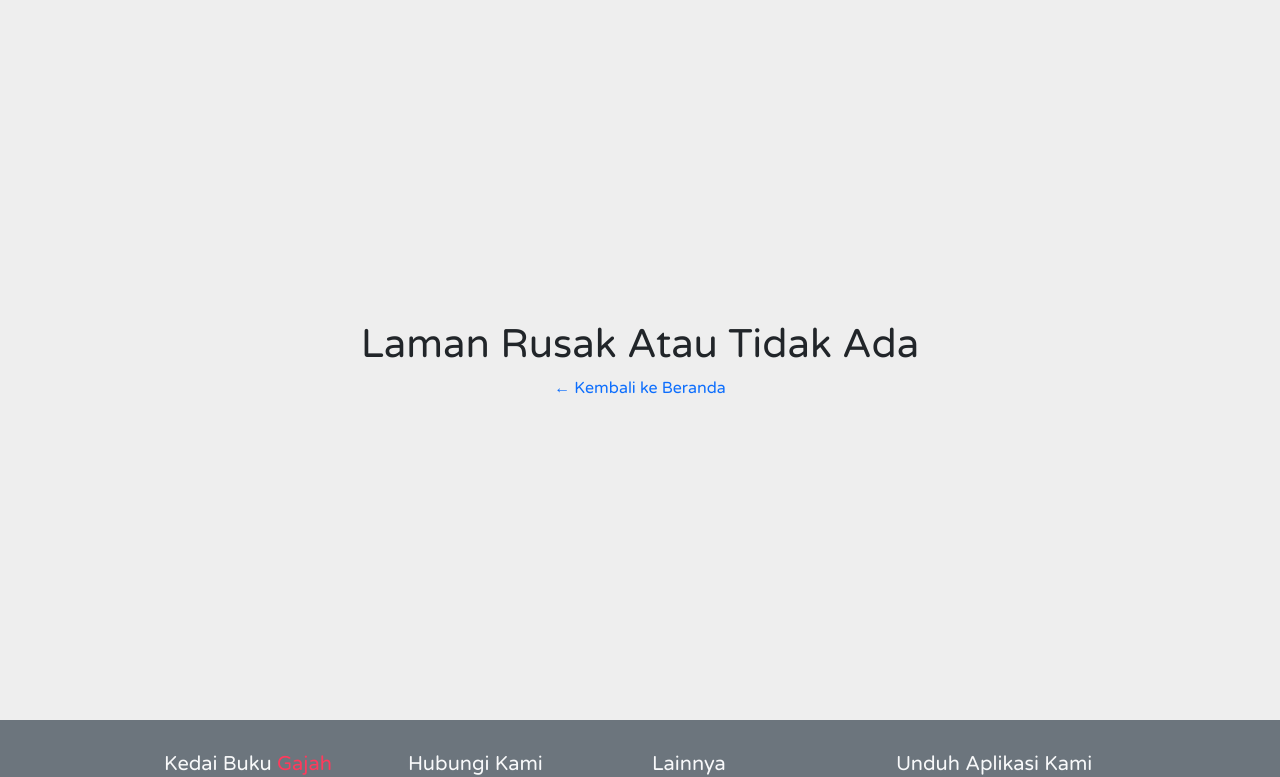
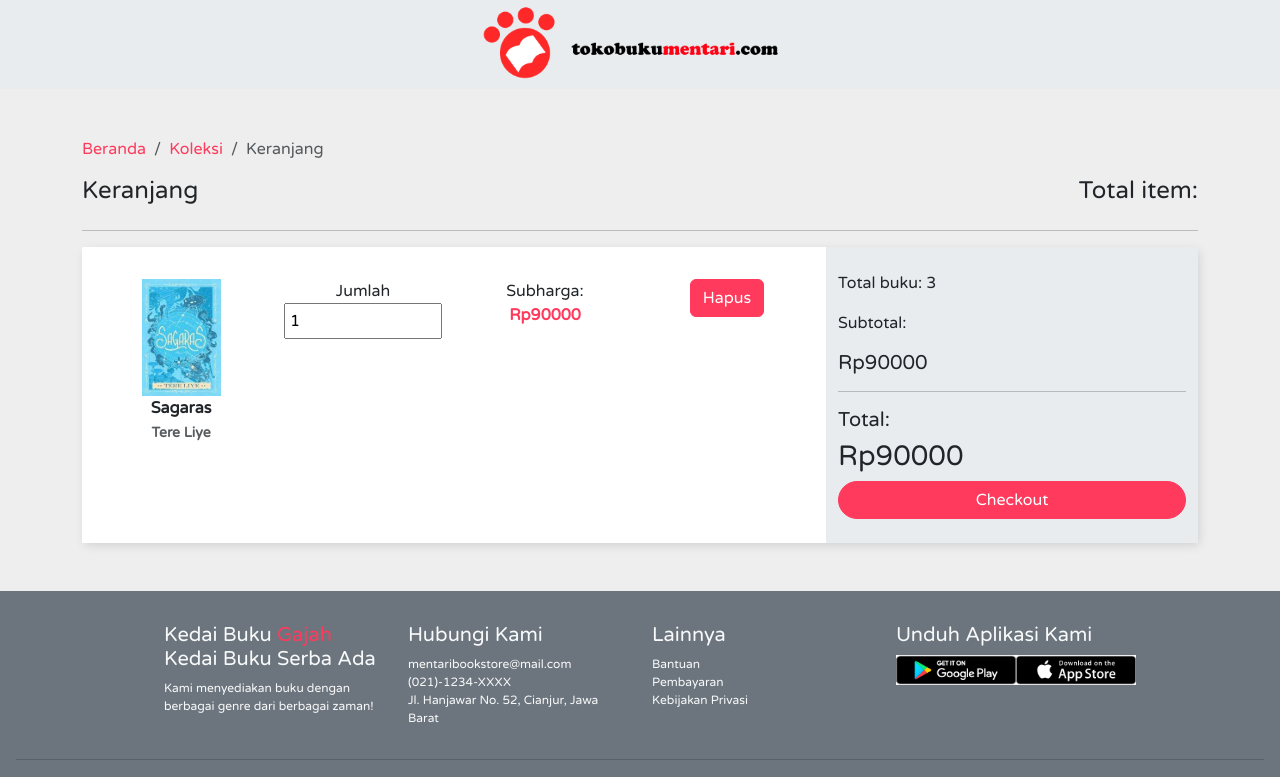
Before and after one commit to rizkiismail9a/tokobukumentari-fe, a Vue app: page /keranjang in a window 1280 px wide. Shown: the top 777 px of the page. Built offline with nearby package versions, Linux system fonts and the light colour scheme.

Commit message:
adding cart page

```diff
--- a/src/components/NavBar.vue
+++ b/src/components/NavBar.vue
@@ -53,7 +53,7 @@
             </li>
           </ul>
         </div>
-        <a class="cart mx-2 d-flex align-items-center">
+        <a href="/keranjang" class="cart mx-2 d-flex align-items-center">
           {{ $store.state.itemsAmount }}
           <i class="fa-solid fa-cart-shopping navbar__list-link font-pink"></i>
         </a>
--- a/src/components/SimpleHeader.vue
+++ b/src/components/SimpleHeader.vue
@@ -1,7 +1,14 @@
 <template>
   <div class="bg-body-secondary">
     <a href="/" class="m-auto d-block text-center">
-      <img src="/images/logo.png" class="object-fit-contain w-25" alt="logo tokobukumentari" />
+      <img src="/images/logo.png" class="object-fit-contain w-25 header__img" alt="logo tokobukumentari" />
     </a>
   </div>
 </template>
+<style scoped>
+@media screen and (max-width: 480px) {
+  .header__img {
+    width: 50% !important;
+  }
+}
+</style>
--- a/src/router/router.js
+++ b/src/router/router.js
@@ -34,6 +34,11 @@ const router = createRouter({
       component: () => import("../views/Profile.vue"),
     },
     {
+      path: "/keranjang",
+      name: "Keranjang | Toko Buku Mentari",
+      component: () => import("../views/CartPage.vue"),
+    },
+    {
       path: "/:pathMatch(.*)*",
       name: "Laman Tidak Ada",
       component: () => import("../views/NotFound.vue"),
--- a/src/store/store.js
+++ b/src/store/store.js
@@ -2,7 +2,7 @@ import { createStore } from "vuex";
 const store = createStore({
   state() {
     return {
-      carts: [],
+      carts: new Set(),
       itemsAmount: 0,
       isModalActive: false,
       isAnimationShow: false,
@@ -12,8 +12,8 @@ const store = createStore({
     addToCarts(state, data) {
       state.isModalActive = true;
       state.itemsAmount++;
-      state.carts.push(data);
-      console.log(state.carts);
+      state.carts.add(data);
+      console.log("ada");
     },
   },
 });
--- a/src/views/BookDetail.vue
+++ b/src/views/BookDetail.vue
@@ -1,6 +1,8 @@
 <template>
   <NavBar />
-  <Modal modalMsg="Buku berhasil meluncur ke keranjang!" v-if="$store.state.isModalActive" />
+  <Transition>
+    <Modal modalMsg="Buku berhasil meluncur ke keranjang!" v-if="$store.state.isModalActive" />
+  </Transition>
   <main class="container my-5 m-auto p-3 card">
     <div class="row">
       <div class="col-lg-8 book-img-wrapper">
@@ -153,4 +155,14 @@ table,
 td {
   border: 2px solid rgba(206, 204, 204, 0.552);
 }
+
+.v-enter-active,
+.v-leave-active {
+  transition: opacity 0.2s;
+}
+
+.v-enter-from,
+.v-leave-to {
+  opacity: 0;
+}
 </style>
--- /dev/null
+++ b/src/views/CartPage.vue
@@ -0,0 +1,71 @@
+<template>
+  <SimpleHeader />
+  <div class="container my-5">
+    <nav aria-label="breadcrumb">
+      <ol class="breadcrumb">
+        <li class="breadcrumb-item"><a class="font-pink" href="/">Beranda</a></li>
+        <li class="breadcrumb-item"><a class="font-pink" href="/koleksi">Koleksi</a></li>
+        <li class="breadcrumb-item active" aria-current="page">Keranjang</li>
+      </ol>
+    </nav>
+    <div class="cart-title d-flex justify-content-between">
+      <h1 class="fs-4">Keranjang</h1>
+      <h3 class="fs-4 item-total">Total item: {{ $store.state.carts.length }}</h3>
+    </div>
+    <hr />
+    <div class="cart-wrapper m-auto row rounded">
+      <div class="col-md-8 bg-white item-desc-wrapper py-4">
+        <div class="row p-2">
+          <div class="col-md-3 text-center">
+            <img src="/images/sagaras.jpg" alt="" class="w-50 object-fit-cover" />
+            <p class="fw-bold">Sagaras <br /><small class="text-body-secondary">Tere Liye</small></p>
+          </div>
+          <div class="col-md-3 text-center">
+            <label class="d-block" for="amount">Jumlah</label>
+            <input type="number" id="amount" class="w-100 p-1" v-model="amount" />
+          </div>
+          <div class="col-md-3 text-center">
+            <p>
+              Subharga:<br />
+              <span class="fw-bold font-pink">Rp90000</span>
+            </p>
+          </div>
+          <div class="col-md-3 text-center">
+            <button class="btn btn-primary">Hapus</button>
+          </div>
+        </div>
+      </div>
+      <div class="col-md-4 bg-body-secondary checkout-wrapper py-4">
+        <div class="position-sticky" style="top: 100px">
+          <p>Total buku: 3</p>
+          <p>Subtotal:</p>
+          <h5>Rp90000</h5>
+        </div>
+        <hr />
+        <div class="position-sticky" style="top: 100px">
+          <h5>Total:</h5>
+          <h2 class="fs-3">Rp90000</h2>
+        </div>
+        <a href="#" class="btn btn-primary rounded-pill w-100">Checkout</a>
+      </div>
+    </div>
+  </div>
+</template>
+<script>
+import SimpleHeader from "../components/SimpleHeader.vue";
+export default {
+  data() {
+    return {
+      amount: 1,
+    };
+  },
+  components: {
+    SimpleHeader,
+  },
+};
+</script>
+<style scoped>
+.cart-wrapper {
+  box-shadow: var(--shadow);
+}
+</style>
```
